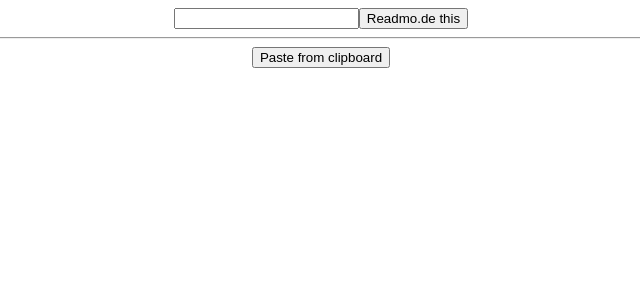
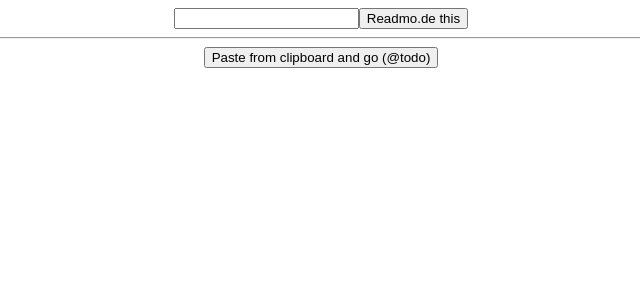
Before and after one commit to adamkiss/readmo.de, a Vue app: page / in a window 1280 px wide. Shown: the top 300 px of the page, without its empty margins (319-959 px from the left). Built offline with nearby package versions, Linux system fonts and the light colour scheme.

Commit message:
isUrl support, preparation for wrong input shake

```diff
--- a/package.json
+++ b/package.json
@@ -10,6 +10,7 @@
   "dependencies": {
     "axios": "^0.18.0",
     "got": "^9.5.0",
+    "is-url": "~1.2.4",
     "query-string": "^6.2.0",
     "vue": "^2.5.21"
   },
--- a/src/states/welcome.vue
+++ b/src/states/welcome.vue
@@ -1,4 +1,6 @@
 <script>
+import isUrl from 'is-url'
+
 export default {
 	name: 'WelcomeState',
 	data: () => ({
@@ -6,9 +8,14 @@ export default {
 		loading: false
 	}),
 	methods: {
+		shakeInput() {
+
+		},
 		navigate() {
-			if (this.url)
+			if (this.url && isUrl(this.url))
 				this.$parent.navigate(this.url)
+			else
+				this.shakeInput()
 		}
 	}
 }
@@ -19,7 +26,7 @@ export default {
 		<input v-model='url' type='url' />
 		<button @click="navigate">Readmo.de this</button>
 		<hr>
-		<button>Paste from clipboard</button>
+		<button>Paste from clipboard and go (@todo)</button>
 	</div>
 </template>
 
```
Also changed, not shown: 1 other file (tests, documents, lock files or other folders).
